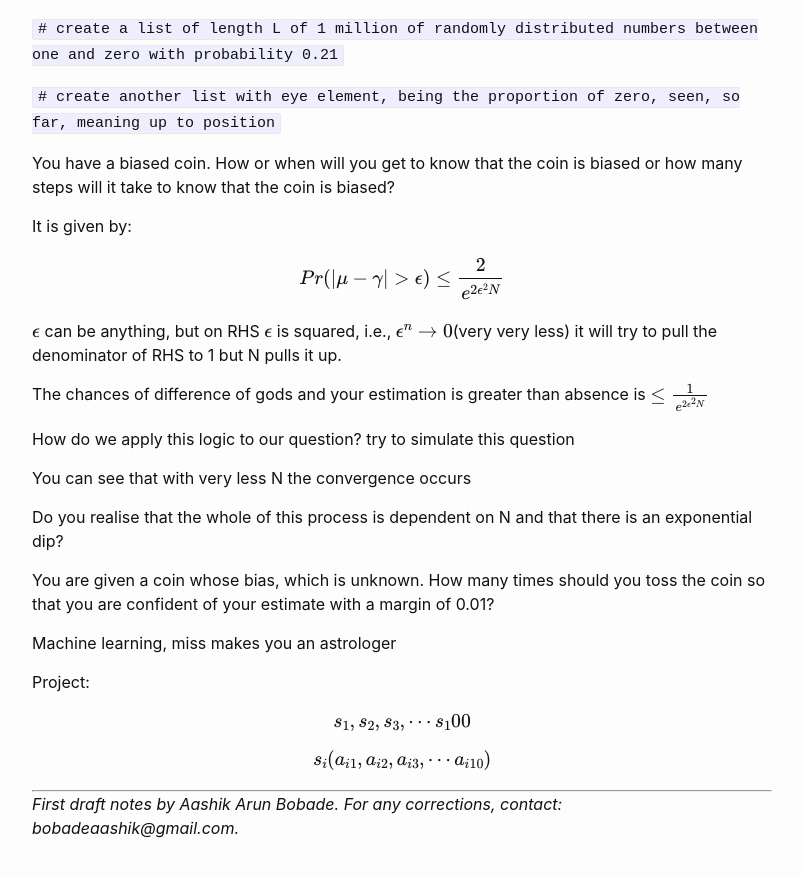
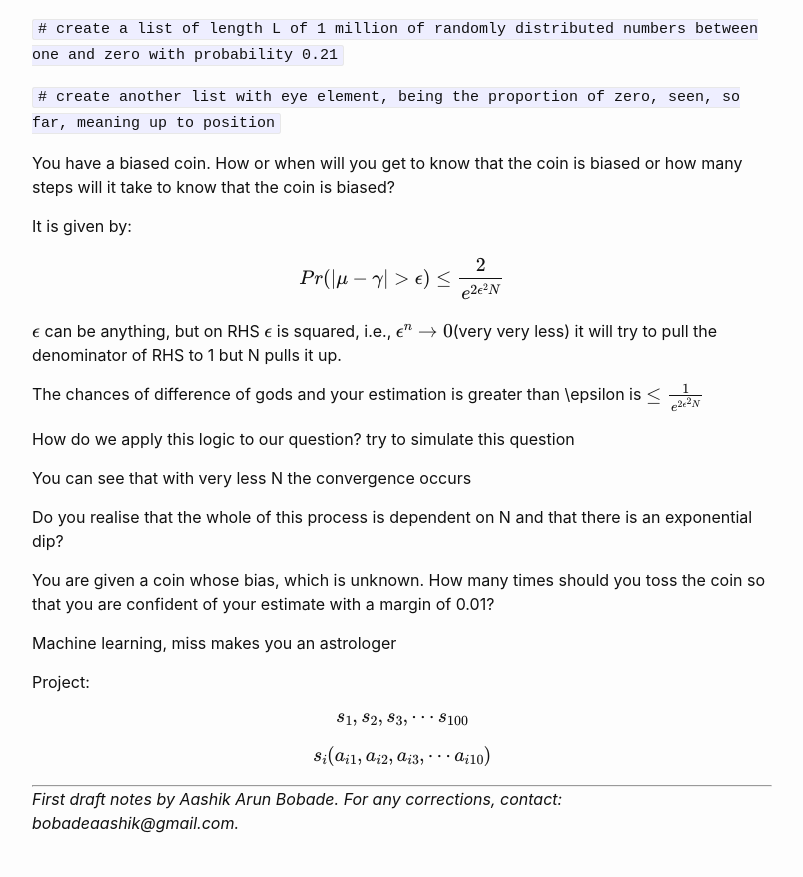
Before and after one commit to sudarshansudarshan/cs503, a Jekyll site: the page built from Galaxy.md, in a window 1280 px wide and 900 px high, scrolled down 19121 px. Shown: the top 877 px of the window, without its empty margins (238-1041 px from the left). Built offline with Jekyll 4.4.1, drawn with Linux system fonts in a browser that asks for light colours; formulas are drawn with MathJax 3.

Commit message:
Update Galaxy.md

```diff
--- a/Galaxy.md
+++ b/Galaxy.md
@@ -391,7 +391,7 @@ $$Pr(|\mu - \gamma| > \epsilon) \leq \frac{2}{e^{2 \epsilon^{2} N}}$$
 
 $$\epsilon$$ can be anything, but on RHS $$\epsilon$$ is squared, i.e., $$\epsilon^n \to 0$$(very very less) it will try to pull the denominator of RHS to 1 but N pulls it up.
 
-The chances of difference of gods and your estimation is greater than absence is $$\leq \frac{1}{e^{2 \epsilon^{2} N}}$$
+The chances of difference of gods and your estimation is greater than \epsilon is $$\leq \frac{1}{e^{2 \epsilon^{2} N}}$$
 
 How do we apply this logic to our question?
 try to simulate this question
@@ -408,7 +408,7 @@ Machine learning, miss makes you an astrologer
 
 Project:
 
-$$s_1, s_2, s_3, \cdots s_100$$
+$$s_1, s_2, s_3, \cdots s_{100}$$
 
 $$s_{i}(a_{i1}, a_{i2}, a_{i3}, \cdots a_{i10})$$
 
```
